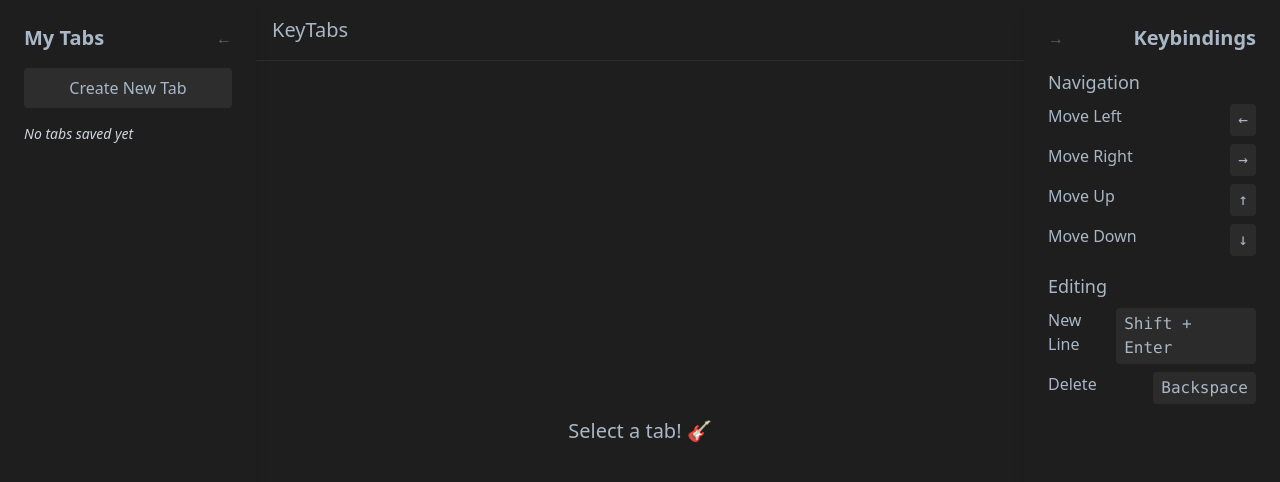
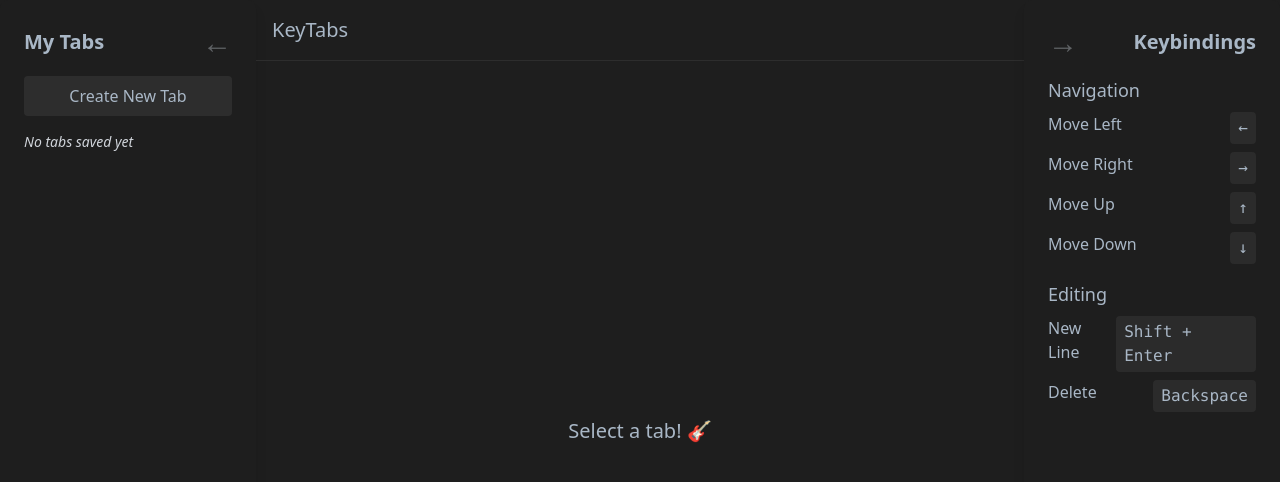
Before and after one commit to mcambria/keytabs-app, a React (Vite) app: page / in a window 1280 px wide. Shown: the top 482 px of the page. Built offline with nearby package versions, Linux system fonts and the light colour scheme.

Commit message:
increase size of panel arrows

```diff
--- a/src/components/collapsible-panel.tsx
+++ b/src/components/collapsible-panel.tsx
@@ -43,7 +43,7 @@ const CollapsiblePanel: React.FC<CollapsiblePanelProps> = ({
       placement === CollapsiblePanelPlacement.LEFT ? (isCollapsed ? "→" : "←") : isCollapsed ? "←" : "→";
 
     return (
-      <button onClick={handleCollapse} className="text-ide-text-muted hover:text-ide-text transition-colors">
+      <button onClick={handleCollapse} className="text-ide-text-muted hover:text-ide-text transition-colors text-3xl">
         {arrowIcon}
       </button>
     );
```
